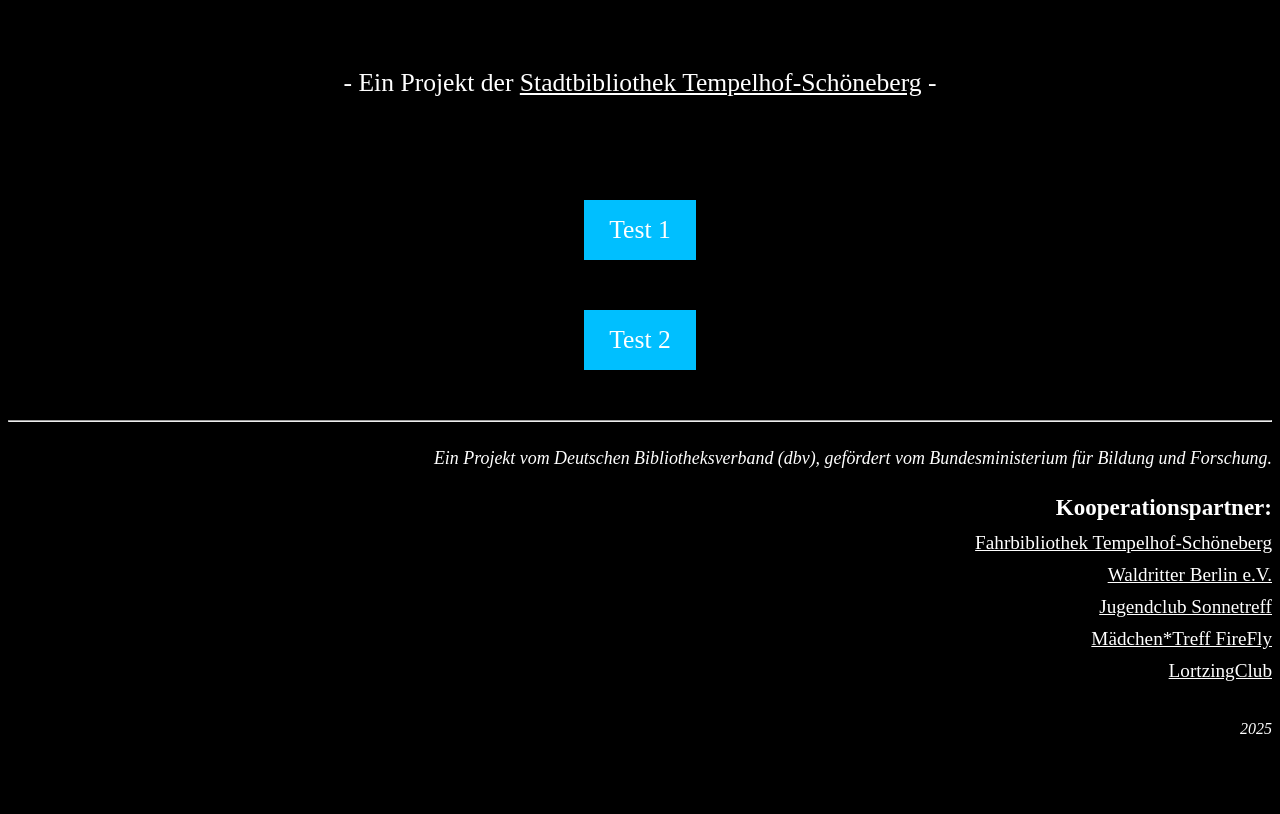
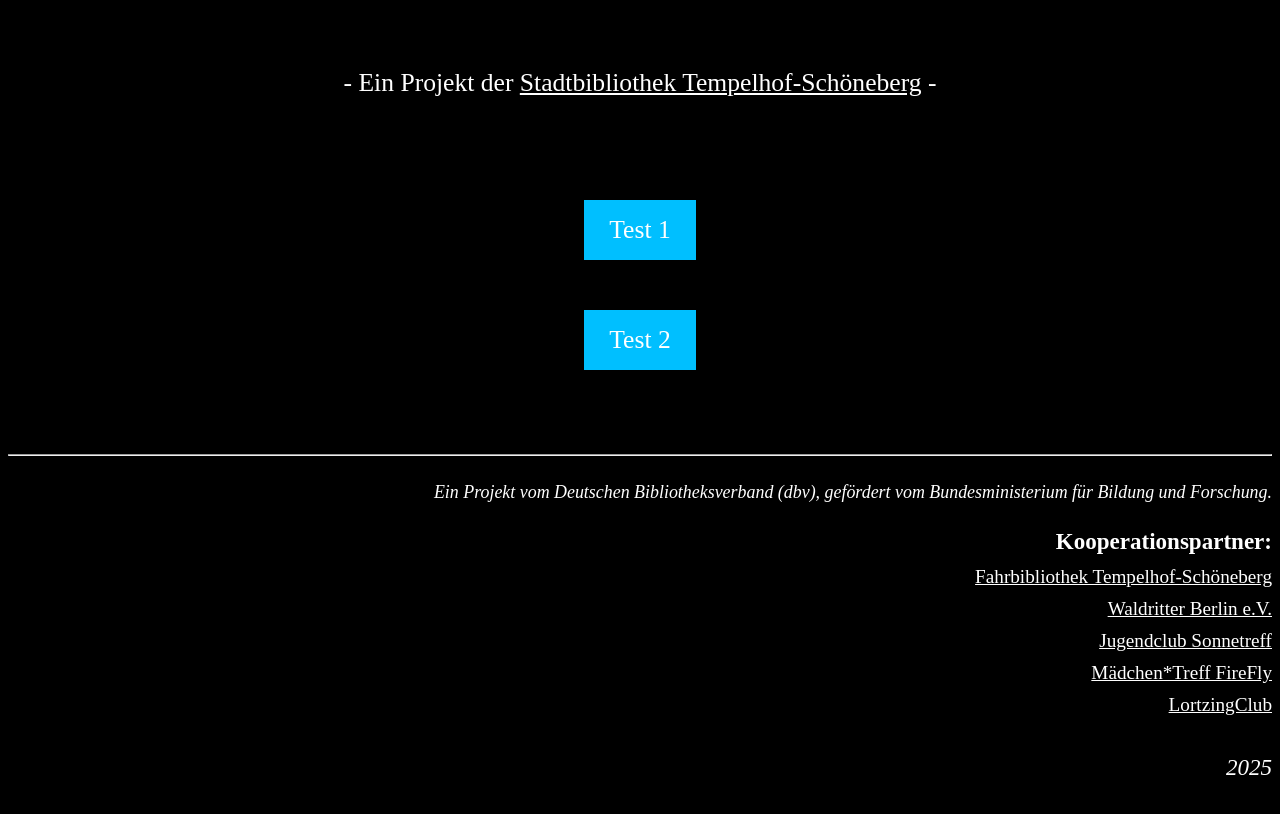
Before and after one commit to StabiFahr/DADW, a plain HTML site: page index.html in a window 1280 px wide. Shown: the part 148-962 px from the top of the page. Before the commit the page ends 925 px from the top, so only its background shows below. Drawn offline with Linux system fonts and the light colour scheme.

Commit message:
Update index.html

```diff
--- a/index.html
+++ b/index.html
@@ -27,6 +27,7 @@ p {color:white;}
 <p>&nbsp;</p>
 <p style="text-align: center"><a href="https://stabifahr.github.io/DADW/test2.html" target="_blank">Test 2</a></p>
 <p>&nbsp;</p>
+<p>&nbsp;</p>
 <hr>
 <p style="text-align: right; font-size: 1.4vw; line-height: 3vw"><em>Ein Projekt vom Deutschen Bibliotheksverband (dbv), gefördert vom Bundesministerium für Bildung und Forschung.</em></p>
 <p style="text-align: right; font-size: 1.8vw; line-height: 1vw"><strong>Kooperationspartner:</strong></p>
@@ -35,6 +36,6 @@ p {color:white;}
 <p style="text-align: right; font-size: 1.5vw; line-height: 1vw"><a href="https://nusz.de/kinder-jugend/jugendclub-sonnetreff/" target="_blank" style="font-size:1.5vw; padding: 0px 0px 0px 0px; background-color:transparent; display:inline; text-decoration:underline">Jugendclub Sonnetreff</a></p>
 <p style="text-align: right; font-size: 1.5vw; line-height: 1vw"><a href="https://www.pfh-berlin.de/de/firefly" target="_blank" style="font-size:1.5vw; padding: 0px 0px 0px 0px; background-color:transparent; display:inline; text-decoration:underline">Mädchen*Treff FireFly</a></p>
 <p style="text-align: right; font-size: 1.5vw; line-height: 1vw"><a href="https://nusz.de/lortzingclub/" target="_blank" style="font-size:1.5vw; padding: 0px 0px 0px 0px; background-color:transparent; display:inline; text-decoration:underline">LortzingClub</a></p>
-<p style="text-align: right; font-size: 1..8vw; line-height: 5vw"><em>2025</em></p>
+<p style="text-align: right; font-size: 1.8vw; line-height: 5vw"><em>2025</em></p>
 </body>
 </html>
```
